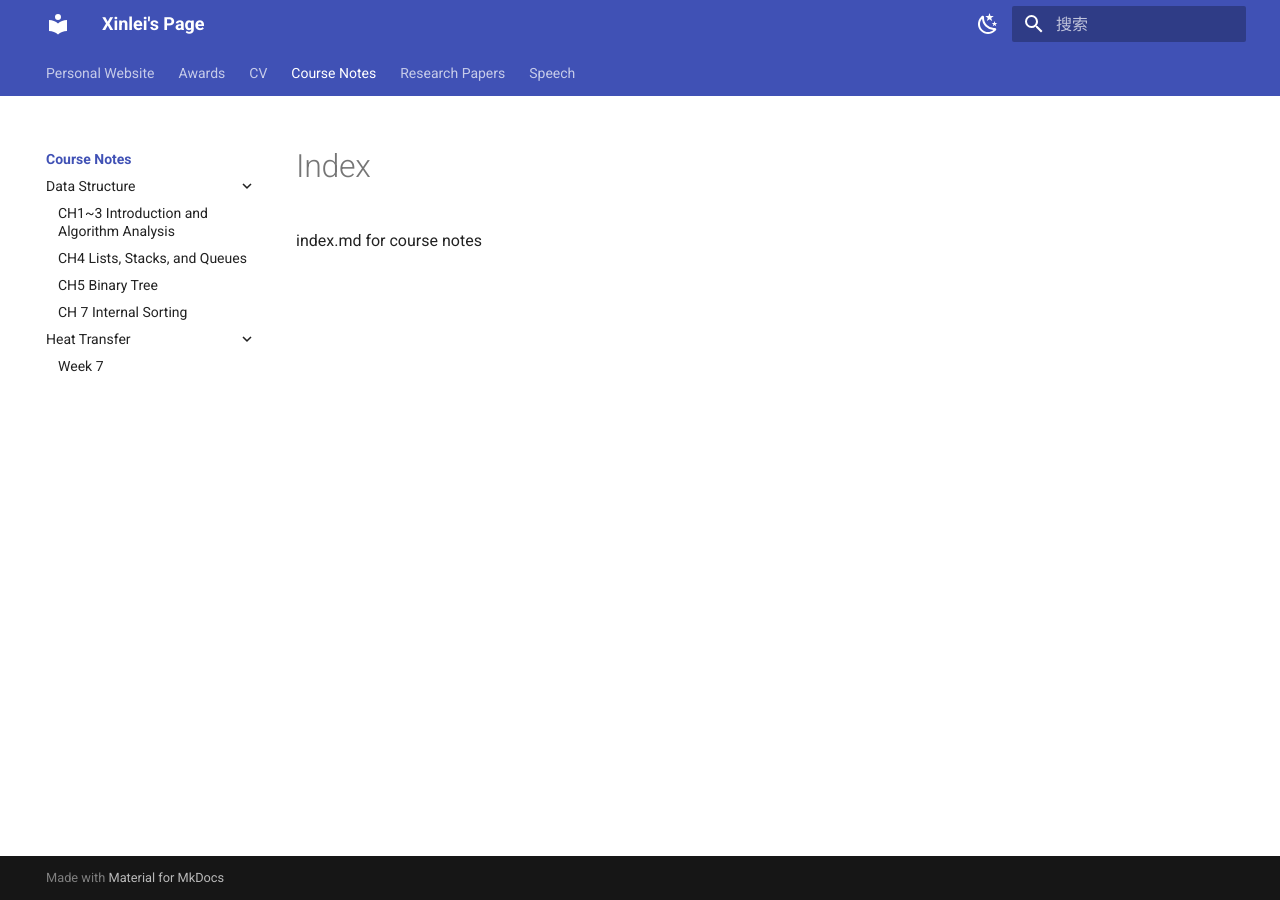
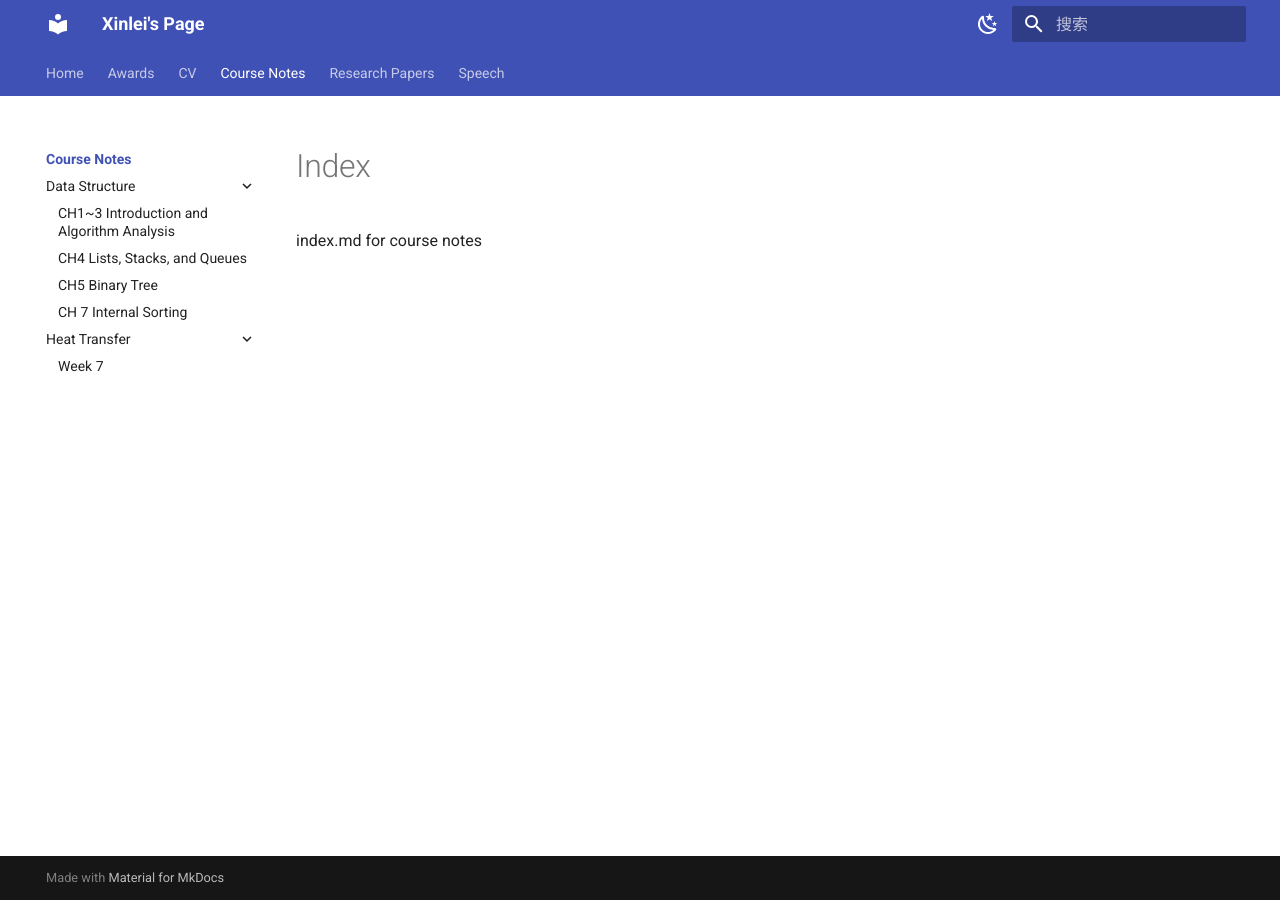
Before and after one commit to GuanQinG-GitHub/personal-website, an MkDocs documentation site: the page built from docs/Course_Notes/index.md, in a window 1280 px wide. Built offline with MkDocs 1.6.1 and Material for MkDocs 9.7.7, drawn with Linux system fonts in a browser that asks for light colours.

Commit message:
Update index.md

```diff
--- a/docs/index.md
+++ b/docs/index.md
@@ -1,3 +1,3 @@
-# Personal Website
+# Home
 
 Hello to Xinlei's Website!
```
